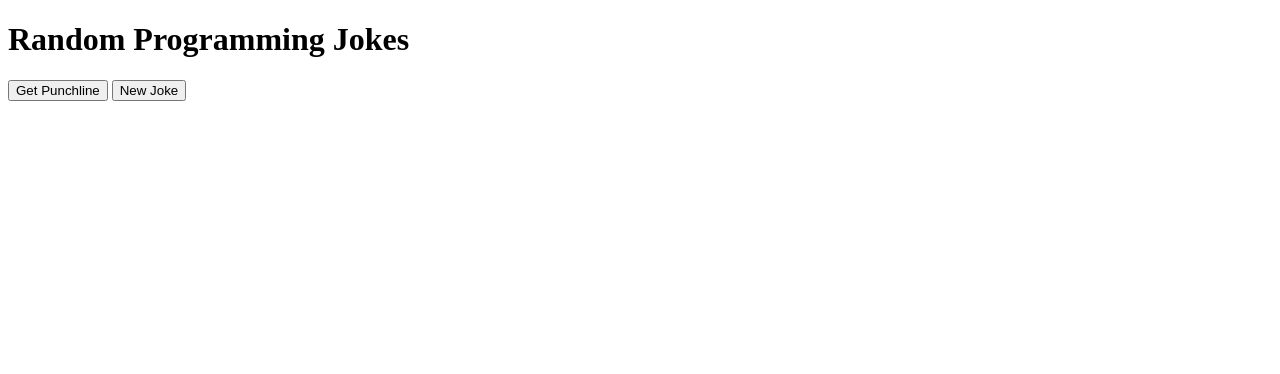
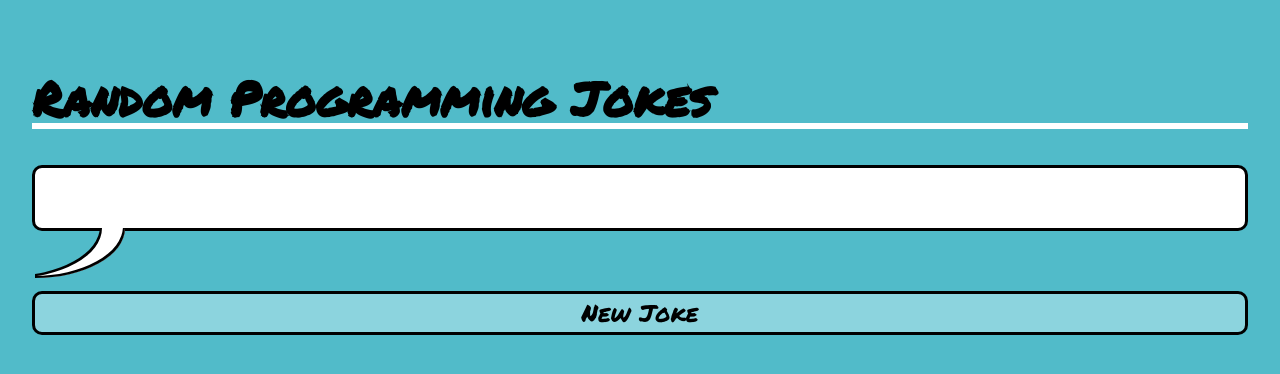
Before and after one commit to Sean-Char/random-jokes, a plain HTML site: page index.html in a window 1280 px wide. Drawn offline with Linux system fonts and the light colour scheme.

Commit message:
added css

```diff
--- a/index.html
+++ b/index.html
@@ -5,6 +5,7 @@
     <meta http-equiv="X-UA-Compatible" content="IE=edge">
     <meta name="viewport" content="width=device-width, initial-scale=1.0">
     <title>Random Jokes</title>
+    <link rel="stylesheet" href="styles.css">
 </head>
 <body>
     <div class="joke">
--- /dev/null
+++ b/styles.css
@@ -0,0 +1,61 @@
+@import url("https://fonts.googleapis.com/css?family=Permanent+Marker");
+
+body {
+    background-color: #51bbc9;
+    font-family: "Permanent Marker", sans-serif;
+    font-size: 1.5rem;
+    padding: 1em;
+}
+
+h1 {
+    position: relative;
+}
+h1::before {
+    content: '';
+    position: absolute;
+    height: 6px;
+    width: 100%;
+    background: white;
+    bottom: 4px;
+    z-index: -1;
+}
+
+button {
+    margin-bottom: 20px;
+    border: 3px solid black;
+    background: #8cd4de;
+    border-radius: 10px;
+    font-family: inherit;
+    font-size: inherit;
+    cursor: pointer;
+}
+
+.hidden {
+    display: none;
+}
+
+.joke {
+    display: flex;
+    flex-direction: column;
+}
+
+.bubble {
+    display: inline-block;
+    position: relative;
+    padding: 30px 40px;
+    border-radius: 10px;
+    border: 3px solid black;
+    background: white;
+    margin-bottom: 60px;
+}
+.bubble::before {
+    content: '';
+    position: absolute;
+    left: 0;
+    bottom: -50px;
+    height: 50px;
+    width: 90px;
+    border-radius: 0 0 100%;
+    box-shadow: -2px -2px 0 0 #000 inset, -23px 0 0 0 #fff inset,
+      -25px -2px 0 0 #000 inset;
+}
```
